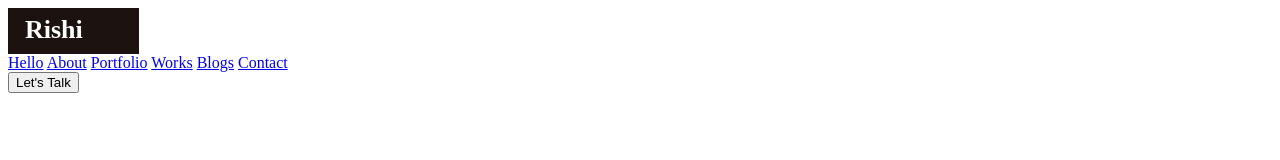
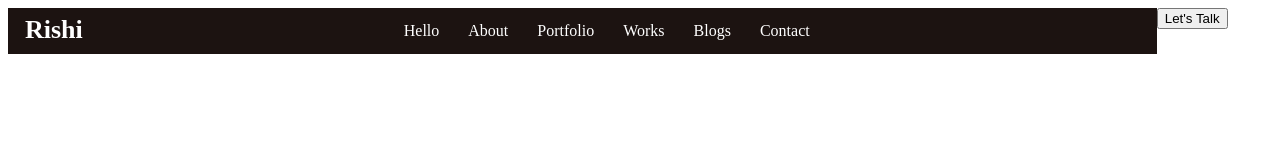
Before and after one commit to Rishi212001/Personal-website, a plain HTML site: page index.html in a window 1280 px wide. Drawn offline with Linux system fonts and the light colour scheme.

Commit message:
Pulldown added

```diff
--- a/index.html
+++ b/index.html
@@ -12,12 +12,12 @@
         <div class="header">
             <div class="logo">Rishi</div>
             <div class="pulldown">
-                <a class="para1" href="index.html">Hello</a>
-                <a class="para2" href="index.html">About</a>
-                <a class="para3" href="index.html">Portfolio</a>
-                <a class="para4" href="index.html">Works</a>
-                <a class="para5" href="index.html">Blogs</a>
-                <a class="para6" href="index.html">Contact</a>
+                <a class="para" href="index.html">Hello</a>
+                <a class="para" href="index.html">About</a>
+                <a class="para" href="index.html">Portfolio</a>
+                <a class="para" href="index.html">Works</a>
+                <a class="para" href="index.html">Blogs</a>
+                <a class="para" href="index.html">Contact</a>
             </div>
             <div class="talk">
                 <button class="talk1">Let's Talk</button>
--- a/styles.css
+++ b/styles.css
@@ -1,3 +1,7 @@
+.header{
+    width: 100%;
+    height: 46px;
+}
 .logo{
     width: 9%;
     height: 39px;
@@ -7,4 +11,20 @@
     color: white;
     padding-left: 17px;
     padding-top: 7px;
+    float: left;
 }
+.pulldown{
+    width: 778px;
+    background-color: #1c1311;
+    float: left;
+    height: 32px;
+    padding-left: 240px;
+    padding-top: 14px;
+}
+.para{
+    color: white;
+    text-decoration: none;
+    padding-left: 5px;
+    margin-left: 20px;
+    padding-top: 5px;
+}
```
